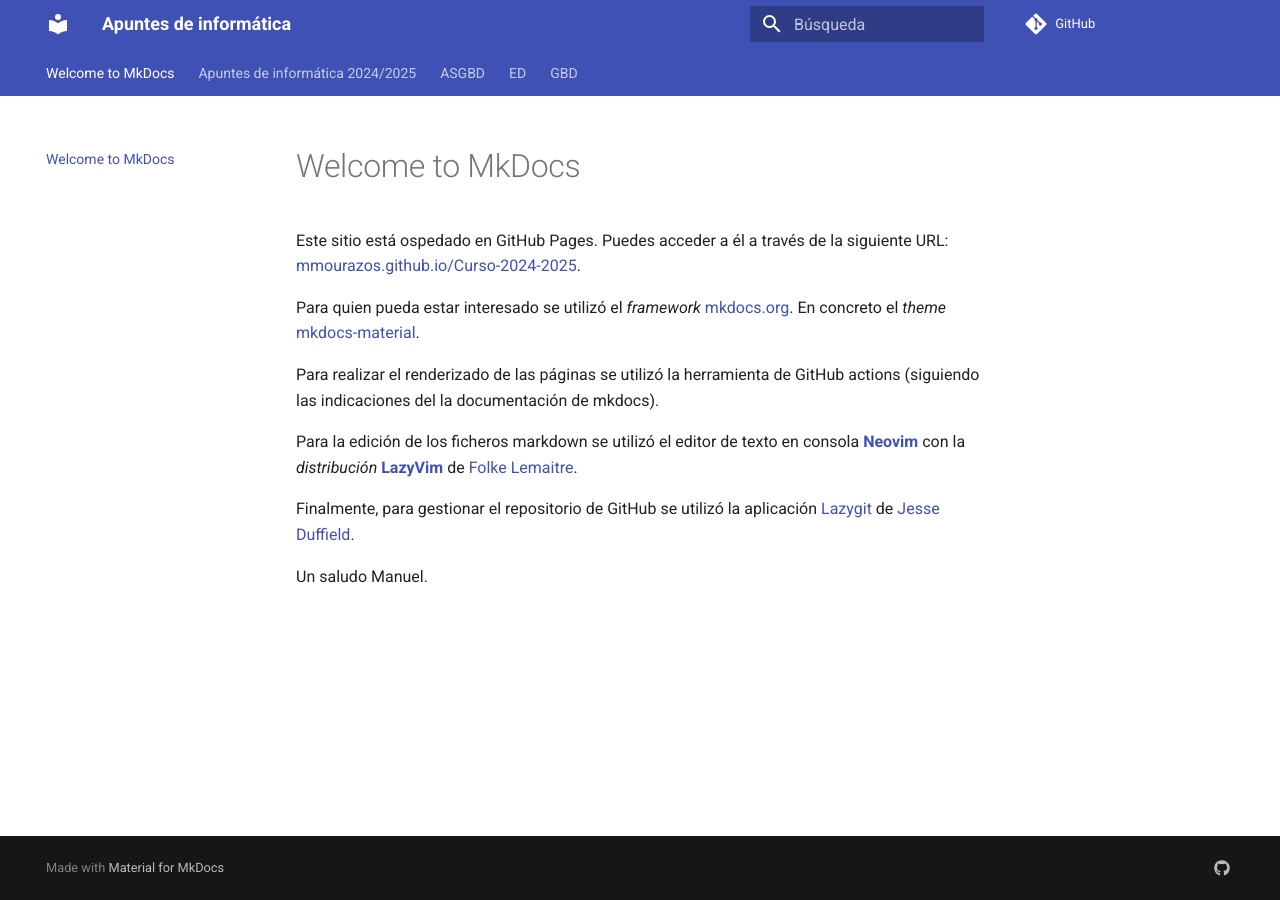
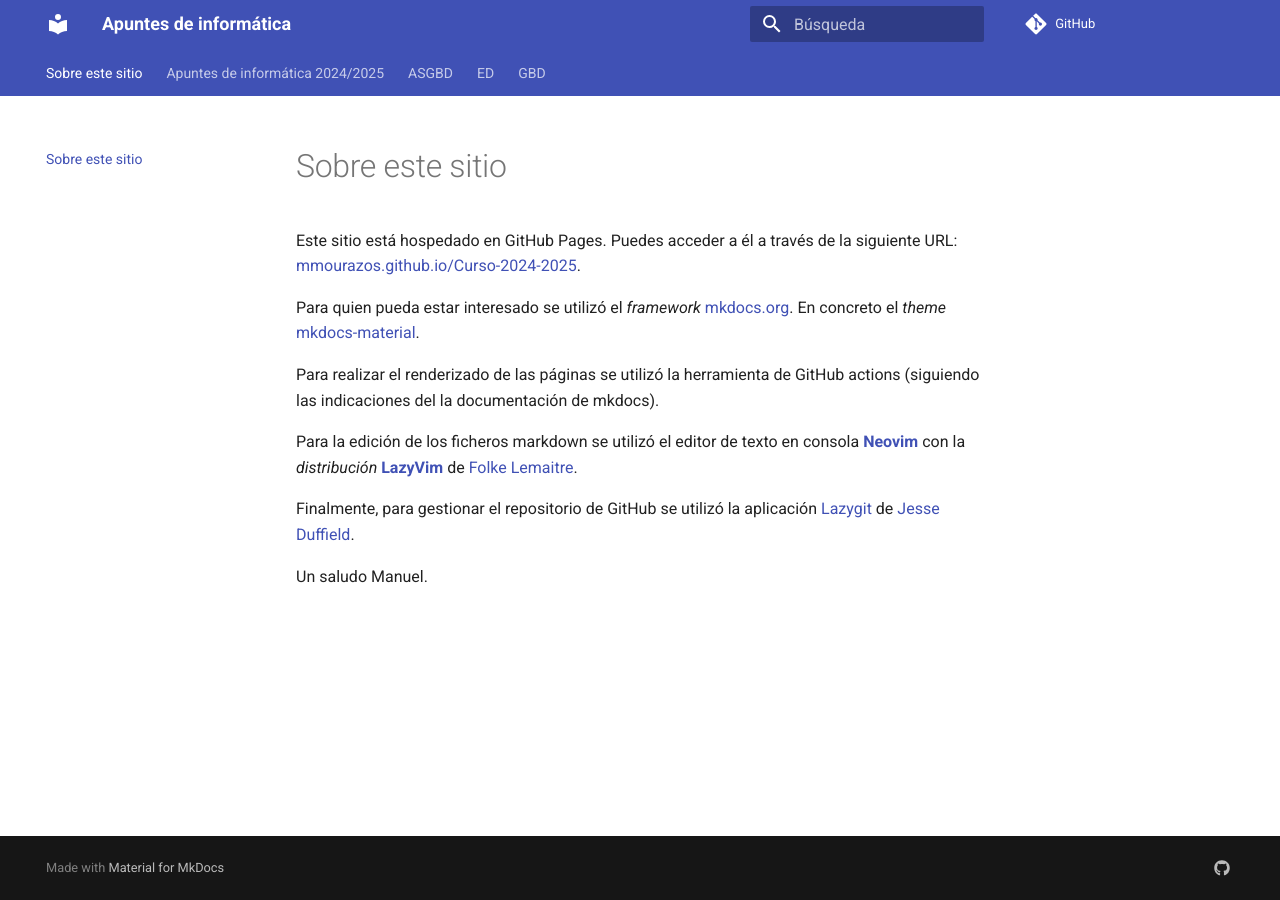
Before and after one commit to mmourazos/Curso-2024-2025, an MkDocs documentation site: the page built from docs/index.md, in a window 1280 px wide. Built offline with MkDocs 1.6.1 and Material for MkDocs 9.7.7, drawn with Linux system fonts in a browser that asks for light colours; comment, search, counter and statistics services are not loaded.

Commit message:
Siguen los retoques

```diff
--- a/docs/index.md
+++ b/docs/index.md
@@ -1,6 +1,6 @@
-# Welcome to MkDocs
+# Sobre este sitio
 
-Este sitio está ospedado en GitHub Pages. Puedes acceder a él a través de la siguiente URL: [mmourazos.github.io/Curso-2024-2025](https://mmourazos.github.io/Curso-2024-2025/).
+Este sitio está hospedado en GitHub Pages. Puedes acceder a él a través de la siguiente URL: [mmourazos.github.io/Curso-2024-2025](https://mmourazos.github.io/Curso-2024-2025/).
 
 Para quien pueda estar interesado se utilizó el *framework* [mkdocs.org](https://www.mkdocs.org). En concreto el *theme* [mkdocs-material](https://squidfunk.github.io/mkdocs-material/).
 
```
